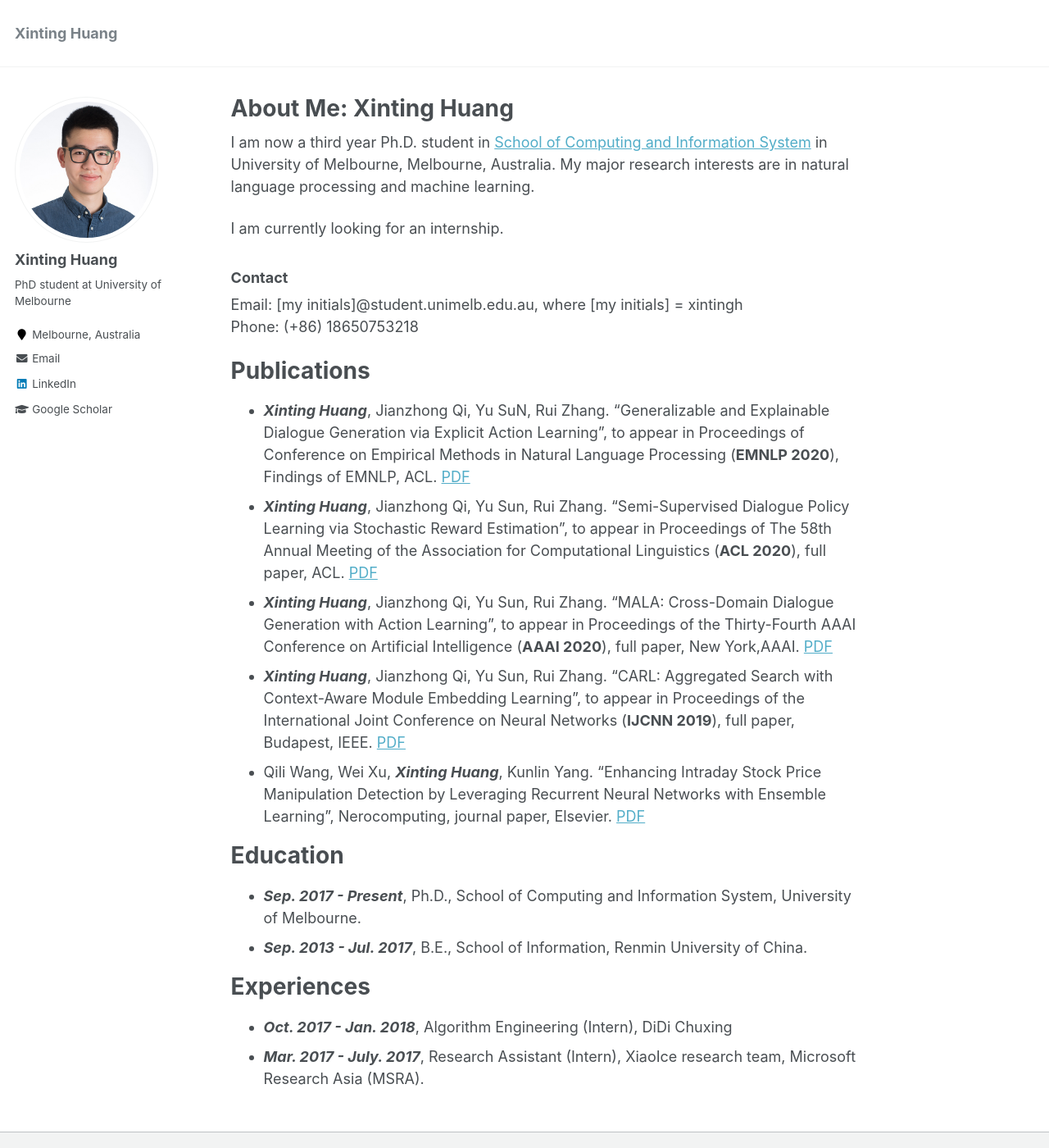
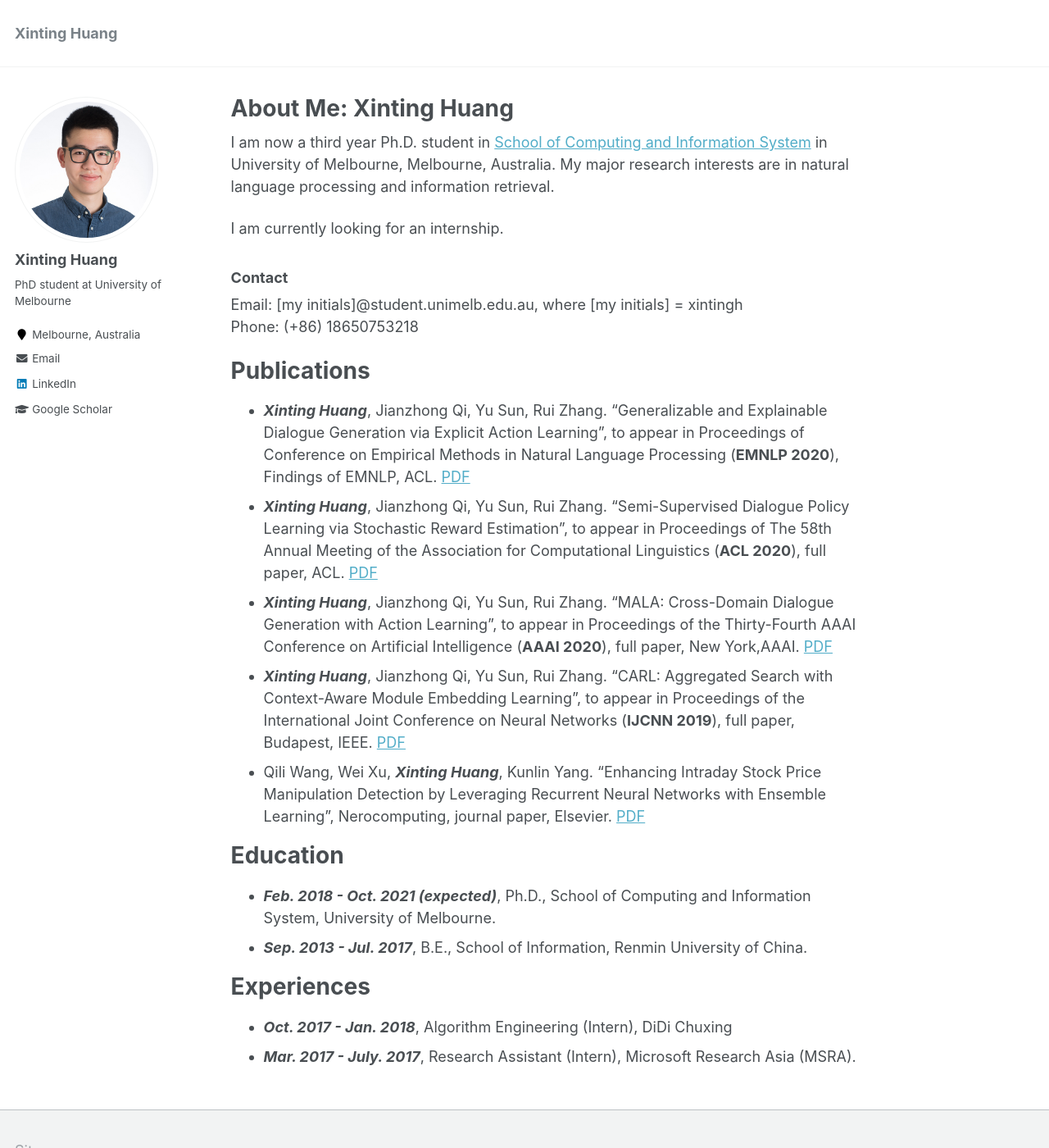
Before and after one commit to timhuang1/timhuang1.github.io, a Jekyll site: the page built from _pages/about.md, in a window 1280 px wide and 1400 px high. Shown: the whole window at 82% size. Built offline with Jekyll 4.4.1, drawn with Linux system fonts in a browser that asks for light colours.

Commit message:
update summary

```diff
--- a/_pages/about.md
+++ b/_pages/about.md
@@ -8,7 +8,7 @@ redirect_from:
   - /about.html
 ---
 
-I am now a third year Ph.D. student in [School of Computing and Information System](https://cis.unimelb.edu.au/) in University of Melbourne, Melbourne, Australia. My major research interests are in natural language processing and machine learning.
+I am now a third year Ph.D. student in [School of Computing and Information System](https://cis.unimelb.edu.au/) in University of Melbourne, Melbourne, Australia. My major research interests are in natural language processing and information retrieval.
 
 I am currently looking for an internship.
 
@@ -19,7 +19,7 @@ Phone: (+86) 18650753218
 
 Publications
 ======
-* ***Xinting Huang***, Jianzhong Qi, Yu SuN, Rui Zhang. "Generalizable and Explainable Dialogue Generation via Explicit Action Learning", to appear in Proceedings of Conference on Empirical Methods in Natural Language Processing (**EMNLP 2020**), Findings of EMNLP, ACL. [PDF](https://arxiv.org/pdf/2010.03755.pdf)
+* ***Xinting Huang***, Jianzhong Qi, Yu Sun, Rui Zhang. "Generalizable and Explainable Dialogue Generation via Explicit Action Learning", to appear in Proceedings of Conference on Empirical Methods in Natural Language Processing (**EMNLP 2020**), Findings of EMNLP, ACL. [PDF](https://arxiv.org/pdf/2010.03755.pdf)
 * ***Xinting Huang***, Jianzhong Qi, Yu Sun, Rui Zhang. "Semi-Supervised Dialogue Policy Learning via Stochastic Reward Estimation", to appear in Proceedings of The 58th Annual Meeting of the Association for Computational Linguistics (**ACL 2020**), full paper, ACL. [PDF](https://arxiv.org/pdf/2005.04379.pdf)
 * ***Xinting Huang***, Jianzhong Qi, Yu Sun, Rui Zhang. "MALA: Cross-Domain Dialogue Generation with Action Learning", to appear in Proceedings of the Thirty-Fourth AAAI Conference on Artificial Intelligence (**AAAI 2020**), full paper, New York,AAAI. [PDF](https://arxiv.org/pdf/1912.08442.pdf)
 * ***Xinting Huang***, Jianzhong Qi, Yu Sun, Rui Zhang. "CARL: Aggregated Search with Context-Aware Module Embedding Learning", to appear in Proceedings of the International Joint Conference on Neural Networks (**IJCNN 2019**), full paper, Budapest, IEEE. [PDF](https://arxiv.org/pdf/1908.03141.pdf)
@@ -28,10 +28,10 @@ Publications
 
 Education
 ======
-* ***Sep. 2017 - Present***, Ph.D., School of Computing and Information System, University of Melbourne.
+* ***Feb. 2018 - Oct. 2021 (expected)***, Ph.D., School of Computing and Information System, University of Melbourne.
 * ***Sep. 2013 - Jul. 2017***, B.E., School of Information, Renmin University of China.
 
 Experiences
 ======
 * ***Oct. 2017 - Jan. 2018***, Algorithm Engineering (Intern), DiDi Chuxing
-* ***Mar. 2017 - July. 2017***, Research Assistant (Intern), XiaoIce research team, Microsoft Research Asia (MSRA).
+* ***Mar. 2017 - July. 2017***, Research Assistant (Intern), Microsoft Research Asia (MSRA).
```
